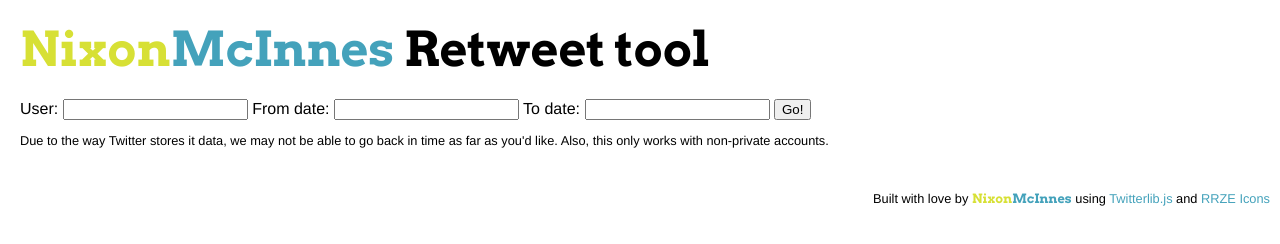
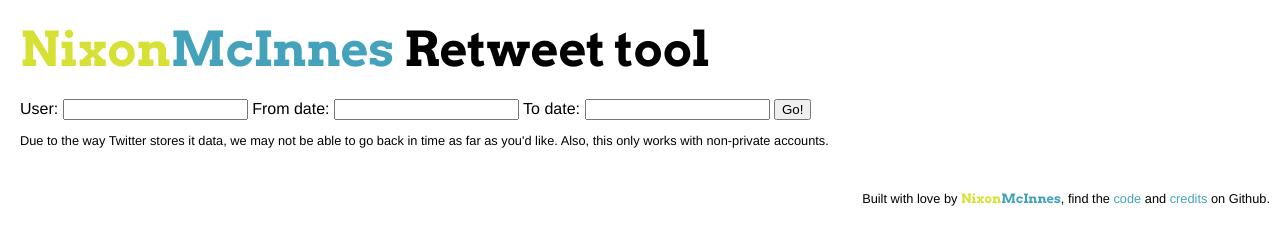
Before and after one commit to nixmc/Retweet-tool, a plain HTML site: page site/index.html in a window 1280 px wide. Drawn offline with nearby package versions, Linux system fonts and the light colour scheme.

Commit message:
update footer and readme

```diff
--- a/site/index.html
+++ b/site/index.html
@@ -36,7 +36,7 @@
 
 	</div>
 	<div id="footer">
-		<p>Built with love by <a href="http://www.nixonmcinnes.co.uk"><span class="nixon">Nixon</span><span class="mcinnes">McInnes</span></a> using <a href="https://github.com/remy/twitterlib">Twitterlib.js</a> and <a href="http://rrze-icon-set.berlios.de/index.html">RRZE Icons</a></p>
+		<p>Built with love by <a href="http://www.nixonmcinnes.co.uk"><span class="nixon">Nixon</span><span class="mcinnes">McInnes</span></a>, find the <a href="https://github.com/nixmc/Retweet-tool">code</a> and <a href="https://github.com/nixmc/Retweet-tool/blob/master/readme.md">credits</a> on Github.</p>
 	</div>
 
 	<script type="text/javascript" src="http://ajax.googleapis.com/ajax/libs/jquery/1.6.2/jquery.min.js"></script>
```
Also changed, not shown: readme.md.
